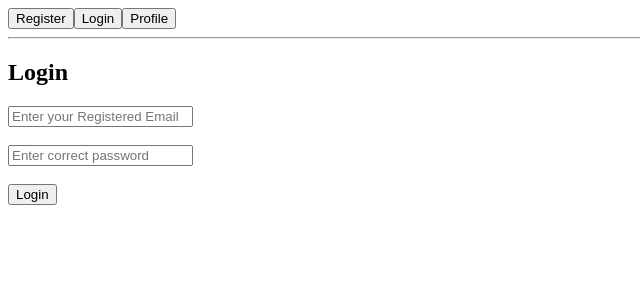
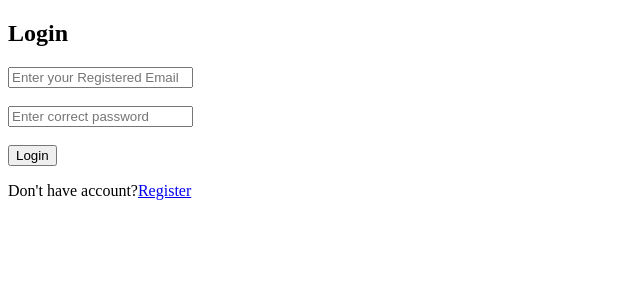
Before and after one commit to anujyadav-vx/AuthFlow-User-Registration-Login, a React app in the folder frontend/: page /login in a window 1280 px wide. Shown: the top 300 px of the page, without its empty margins (0-640 px from the left). Built offline with nearby package versions, Linux system fonts and the light colour scheme; the HTML template or start-up script is replaced by a standard one.

Commit message:
install react router dom and browser router

```diff
--- a/frontend/package.json
+++ b/frontend/package.json
@@ -12,7 +12,8 @@
   "dependencies": {
     "axios": "^1.20.0",
     "react": "^19.2.8",
-    "react-dom": "^19.2.8"
+    "react-dom": "^19.2.8",
+    "react-router-dom": "^7.18.4"
   },
   "devDependencies": {
     "@eslint/js": "^10.0.1",
--- a/frontend/src/App.jsx
+++ b/frontend/src/App.jsx
@@ -1,22 +1,18 @@
-import { useState } from "react";
+import { BrowserRouter, Routes, Route, Navigate } from "react-router-dom";
 
 import Login from "./pages/Login";
 import Register from "./pages/Register";
 import Profile from "./pages/Profile";
 function App() {
-  const [page, setPage] = useState("login");
   return (
-    <div>
-      <nav>
-        <button onClick={() => setPage("register")}>Register</button>
-        <button onClick={() => setPage("login")}>Login</button>
-        <button onClick={() => setPage("profile")}>Profile</button>
-      </nav>
-      <hr />
-      {page === "register" && <Register />}
-      {page === "login" && <Login />}
-      {page === "profile" && <Profile />}
-    </div>
+    <BrowserRouter>
+      <Routes>
+        <Route path="/" element={<Navigate to="/login" />} />
+        <Route path="/Login" element={<Login />} />
+        <Route path="/Register" element={<Register />} />
+        <Route path="/Profile" element={<Profile />} />
+      </Routes>
+    </BrowserRouter>
   );
 }
 
--- a/frontend/src/pages/Login.jsx
+++ b/frontend/src/pages/Login.jsx
@@ -1,3 +1,5 @@
+import { Link } from "react-router-dom";
+import { useNavigate } from "react-router-dom";
 import { useState } from "react";
 import { loginUser } from "../services/authService";
 export default function Login() {
@@ -7,12 +9,13 @@
   const handleLogin = async (e) => {
     e.preventDefault();
     try {
+      const navigate = useNavigate;
       const data = await loginUser({
         email,
         password,
       });
       localStorage.setItem("token", data.token);
-      alert("Login Successful");
+      navigate("/Profile");
       console.log(data);
     } catch (error) {
       alert(error.response?.data?.message || "Login failed");
@@ -41,6 +44,10 @@
         <br />
         <button type="submit">Login</button>
       </form>
+      <p>
+        Don't have account?
+        <Link to="/register">Register</Link>
+      </p>
     </div>
   );
 }
```
Also changed, not shown: 1 other file (tests, documents, lock files or other folders).
